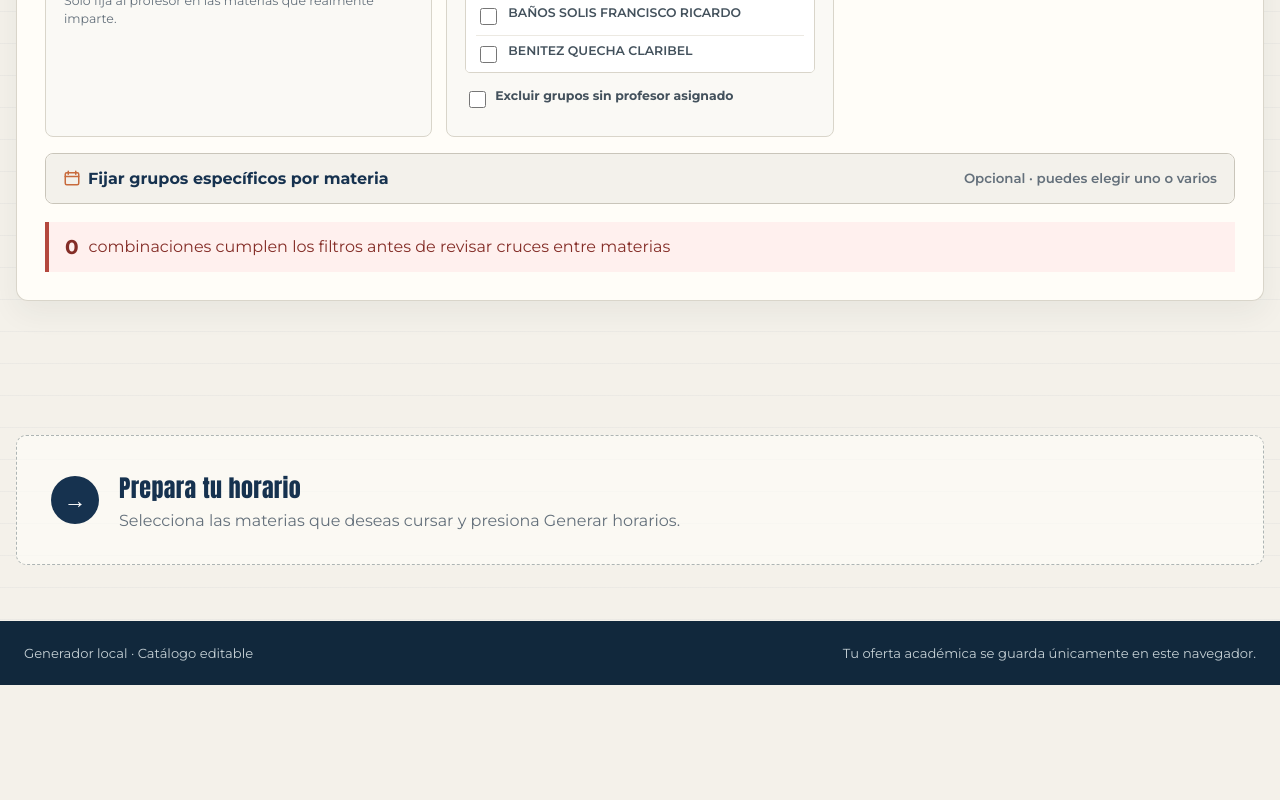
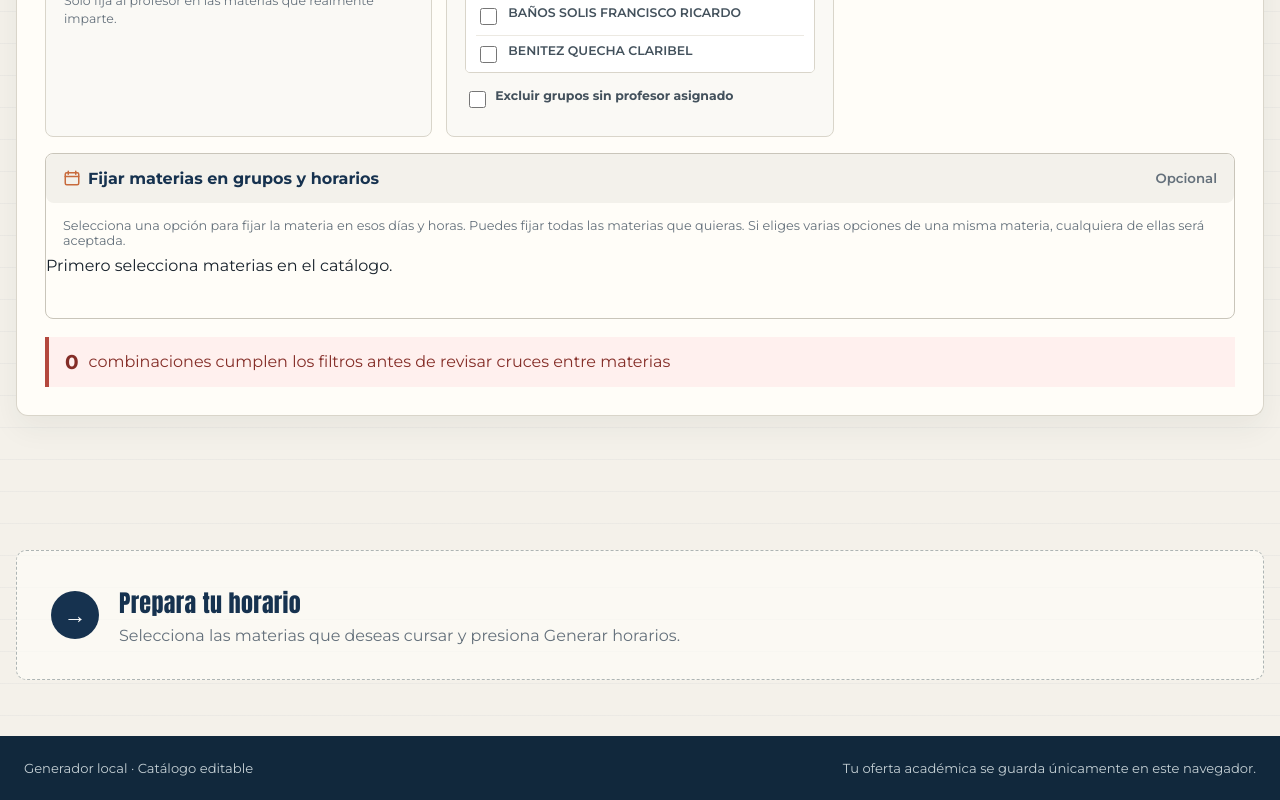
Before and after one commit to Angixs-zz/SelectorHorarios, a React (Vite) app: page / in a window 1280 px wide. Shown: the part 2005-2805 px from the top of the page. Before the commit the page ends 2690 px from the top, so only its background shows below. Built offline with nearby package versions, Linux system fonts and the light colour scheme.

Commit message:
feat: make fixed schedule filters explicit

```diff
--- a/src/components/ScheduleFilters.jsx
+++ b/src/components/ScheduleFilters.jsx
@@ -7,6 +7,8 @@ const days = [
   ['jueves', 'Jue'],
   ['viernes', 'Vie'],
 ]
+
+const dayNames = Object.fromEntries(days)
 
 export function ScheduleFilters({ filters, professors, groupSections, selectedSubjects, combinations, onChange, onReset }) {
   const update = (field, value) => onChange({ ...filters, [field]: value })
@@ -28,6 +30,16 @@ export function ScheduleFilters({ filters, professors, groupSections, selectedSu
     else delete allowedGroupIds[subjectId]
     update('allowedGroupIds', allowedGroupIds)
   }
+
+  const clearSubjectGroups = (subjectId) => {
+    const allowedGroupIds = { ...filters.allowedGroupIds }
+    delete allowedGroupIds[subjectId]
+    update('allowedGroupIds', allowedGroupIds)
+  }
+
+  const pinnedSubjectCount = selectedSubjects.filter(
+    (subject) => (filters.allowedGroupIds[subject.id] ?? []).length > 0,
+  ).length
 
   return (
     <section className="panel filters-panel" aria-labelledby="filters-heading">
@@ -95,32 +107,48 @@ export function ScheduleFilters({ filters, professors, groupSections, selectedSu
         </div>
       </div>
 
-      <details className="pinned-groups-panel">
-        <summary><span><InfoIcon name="calendar" /> Fijar grupos específicos por materia</span><small>Opcional · puedes elegir uno o varios</small></summary>
-        <p className="pinned-help">Sin marcas se prueban todos los grupos. Si marcas varios, el generador conservará únicamente esas alternativas para la materia.</p>
+      <section className="pinned-groups-panel" aria-labelledby="pinned-groups-heading">
+        <div className="pinned-panel-heading">
+          <span><InfoIcon name="calendar" /><strong id="pinned-groups-heading">Fijar materias en grupos y horarios</strong></span>
+          <small>{pinnedSubjectCount > 0 ? `${pinnedSubjectCount} materias fijadas` : 'Opcional'}</small>
+        </div>
+        <p className="pinned-help">Selecciona una opción para fijar la materia en esos días y horas. Puedes fijar todas las materias que quieras. Si eliges varias opciones de una misma materia, cualquiera de ellas será aceptada.</p>
         {selectedSubjects.length === 0 && <p>Primero selecciona materias en el catálogo.</p>}
         <div className="pinned-subjects">
-          {selectedSubjects.map((subject) => (
-            <article className="pinned-subject" key={subject.id}>
-              <header><strong>{subject.nombre}</strong><span>{subject.clave}</span></header>
+          {selectedSubjects.map((subject) => {
+            const selectedGroups = filters.allowedGroupIds[subject.id] ?? []
+            return (
+              <article className={`pinned-subject${selectedGroups.length > 0 ? ' has-pinned-groups' : ''}`} key={subject.id}>
+                <header>
+                  <div><strong>{subject.nombre}</strong><span>{subject.clave}</span></div>
+                  {selectedGroups.length > 0 && (
+                    <button type="button" className="text-button danger" onClick={() => clearSubjectGroups(subject.id)}>Quitar fijación</button>
+                  )}
+                </header>
                 <div className="group-choice-list">
                   {subject.grupos.map((group) => {
-                  const checked = (filters.allowedGroupIds[subject.id] ?? []).includes(group.id)
-                  const schedules = [...new Set(group.sesiones.map((session) => `${session.inicio}-${session.fin}`))].join(', ')
+                    const checked = selectedGroups.includes(group.id)
                     return (
                       <label className={checked ? 'is-checked' : ''} key={group.id}>
                         <input type="checkbox" checked={checked} onChange={() => toggleGroup(subject.id, group.id)} />
-                      <strong>{group.grupo}</strong>
-                      <span>{schedules}</span>
+                        <strong>Grupo {group.grupo}</strong>
+                        <span className="group-session-list">
+                          {group.sesiones.map((session) => (
+                            <span key={`${session.dia}-${session.inicio}-${session.fin}`}>
+                              {dayNames[session.dia]} <b>{session.inicio}-{session.fin}</b>
+                            </span>
+                          ))}
+                        </span>
                         <small>{group.docente || 'Profesor por asignar'}</small>
                       </label>
                     )
                   })}
                 </div>
               </article>
-          ))}
+            )
+          })}
         </div>
-      </details>
+      </section>
 
       <div className={`filter-result${combinations === 0 ? ' has-warning' : ''}`} aria-live="polite">
         <strong>{combinations.toLocaleString('es-MX')}</strong>
--- a/src/styles/global.css
+++ b/src/styles/global.css
@@ -654,7 +654,7 @@ h3 {
   border-radius: 8px;
 }
 
-.pinned-groups-panel > summary {
+.pinned-panel-heading {
   display: flex;
   align-items: center;
   justify-content: space-between;
@@ -663,18 +663,16 @@ h3 {
   color: var(--navy);
   background: #f3f1eb;
   border-radius: 8px;
-  cursor: pointer;
-  font-weight: 700;
-  list-style: none;
-}
-
-.pinned-groups-panel > summary span {
+  font-weight: 700;
+}
+
+.pinned-panel-heading span {
   display: flex;
   align-items: center;
   gap: 7px;
 }
 
-.pinned-groups-panel > summary small {
+.pinned-panel-heading small {
   color: var(--muted);
   font-weight: 600;
 }
@@ -700,6 +698,11 @@ h3 {
   border-radius: 7px;
 }
 
+.pinned-subject.has-pinned-groups {
+  border-color: #4d8177;
+  box-shadow: inset 4px 0 #4d8177;
+}
+
 .pinned-subject header {
   display: flex;
   justify-content: space-between;
@@ -708,6 +711,11 @@ h3 {
   color: var(--navy);
 }
 
+.pinned-subject header > div {
+  display: grid;
+  gap: 3px;
+}
+
 .pinned-subject header span {
   color: var(--muted);
   font-size: 0.75rem;
@@ -716,7 +724,7 @@ h3 {
 
 .group-choice-list {
   display: grid;
-  grid-template-columns: repeat(4, minmax(0, 1fr));
+  grid-template-columns: repeat(2, minmax(0, 1fr));
   gap: 7px;
 }
 
@@ -731,6 +739,27 @@ h3 {
   border-radius: 5px;
   cursor: pointer;
   font-size: 0.75rem;
+}
+
+.group-session-list {
+  display: flex;
+  flex-wrap: wrap;
+  gap: 5px;
+  margin: 4px 0;
+}
+
+.group-session-list > span {
+  padding: 4px 6px;
+  color: #43515c;
+  background: white;
+  border: 1px solid #d7d3c9;
+  border-radius: 4px;
+  white-space: nowrap;
+}
+
+.group-choice-list label.is-checked .group-session-list > span {
+  color: #173f38;
+  border-color: #79a096;
 }
 
 .group-choice-list label.is-checked {
@@ -1265,7 +1294,7 @@ footer {
   }
 
   .catalog-toolbar,
-  .pinned-groups-panel > summary {
+  .pinned-panel-heading {
     align-items: stretch;
     flex-direction: column;
   }
```
Also changed, not shown: 1 other file (tests, documents, lock files or other folders). Lines whose indentation alone changed are shown as unchanged.
